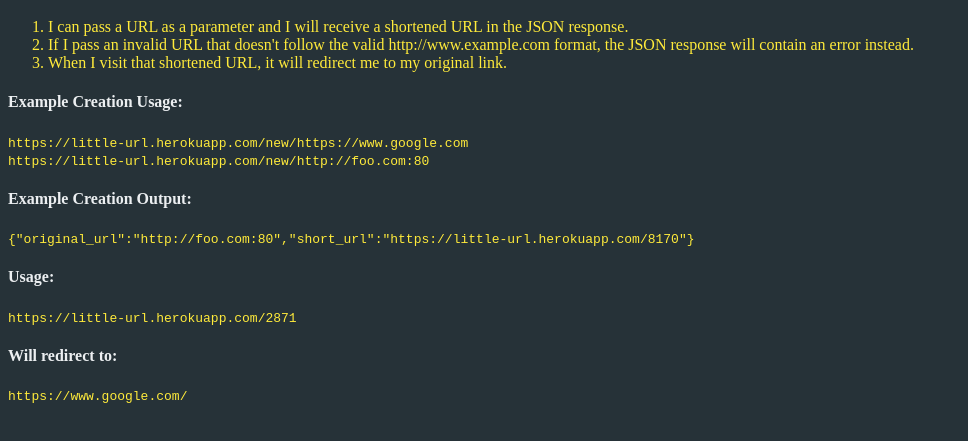
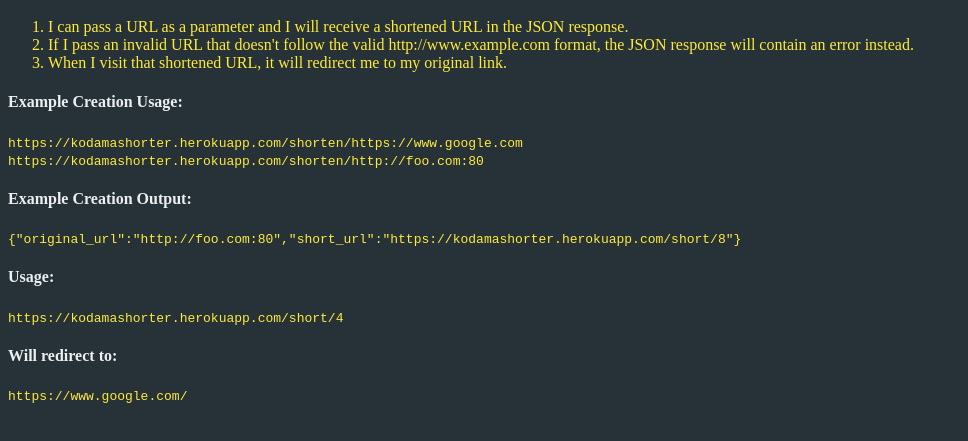
Before and after one commit to WiseKodama/shorturlms, a website: page views/index.html in a window 1280 px wide. Shown: the part 101-542 px from the top of the page, without its empty margins (0-968 px from the left). Drawn offline with Linux system fonts and the light colour scheme.

Commit message:
FinalCommit

```diff
--- a/server.js
+++ b/server.js
@@ -6,6 +6,7 @@
 var mongoose = require('mongoose');
 var Url = require('./db');
 
+var originalUrl = 'https://kodamashorter.herokuapp.com/';
 mongoose.Promise = global.Promise;
 var options = { server: { socketOptions: { keepAlive: 300000, connectTimeoutMS: 30000 } },
 replset: { socketOptions: { keepAlive: 300000, connectTimeoutMS : 30000 } } };
@@ -35,13 +36,13 @@
     Url.findOne({longUrl:passedUrl},function(err,doc){
       if(err) console.error(err);
       if(doc){
-        encodedUrl = process.env.host +'/short/' + encode(doc._id);
+        encodedUrl = originalUrl +'/short/' + encode(doc._id);
         res.send({'originalurl':passedUrl,'altUrl':encodedUrl});
       }else{
         var newUrl = Url({longUrl:passedUrl});
         newUrl.save(function(err){
           if(err) console.error(err);
-          encodedUrl = process.env.host +'/short/'+ encode(newUrl._id);
+          encodedUrl = originalUrl +'/short/'+ encode(newUrl._id);
           res.send({'originalurl':passedUrl,'altUrl':encodedUrl});
         })
       }
--- a/views/index.html
+++ b/views/index.html
@@ -13,12 +13,12 @@
             <li style="color:#ffeb3b;">When I visit that shortened URL, it will redirect me to my original link.</li>
         </ol>
         <h4>Example Creation Usage:</h4>
-        <code style="color:#ffeb3b;">https://little-url.herokuapp.com/new/https://www.google.com</code><br>
-        <code style="color:#ffeb3b;">https://little-url.herokuapp.com/new/http://foo.com:80</code>
+        <code style="color:#ffeb3b;">https://kodamashorter.herokuapp.com/shorten/https://www.google.com</code><br>
+        <code style="color:#ffeb3b;">https://kodamashorter.herokuapp.com/shorten/http://foo.com:80</code>
         <h4>Example Creation Output:</h4>
-        <code style="color:#ffeb3b;">{"original_url":"http://foo.com:80","short_url":"https://little-url.herokuapp.com/8170"}</code>
+        <code style="color:#ffeb3b;">{"original_url":"http://foo.com:80","short_url":"https://kodamashorter.herokuapp.com/short/8"}</code>
         <h4>Usage:</h4>
-        <code style="color:#ffeb3b;">https://little-url.herokuapp.com/2871</code>
+        <code style="color:#ffeb3b;">https://kodamashorter.herokuapp.com/short/4</code>
         <h4>Will redirect to:</h4>
         <code style="color:#ffeb3b;">https://www.google.com/</code>
     </body>
```
